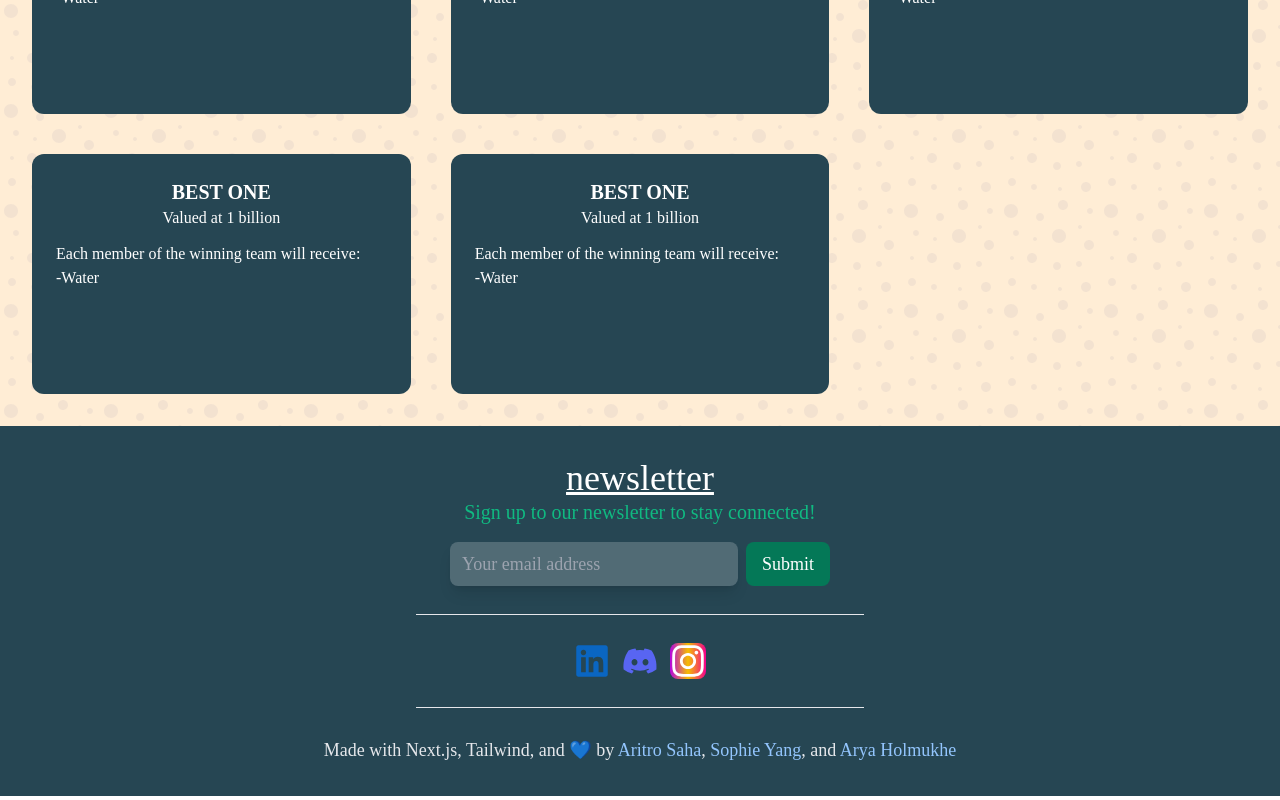
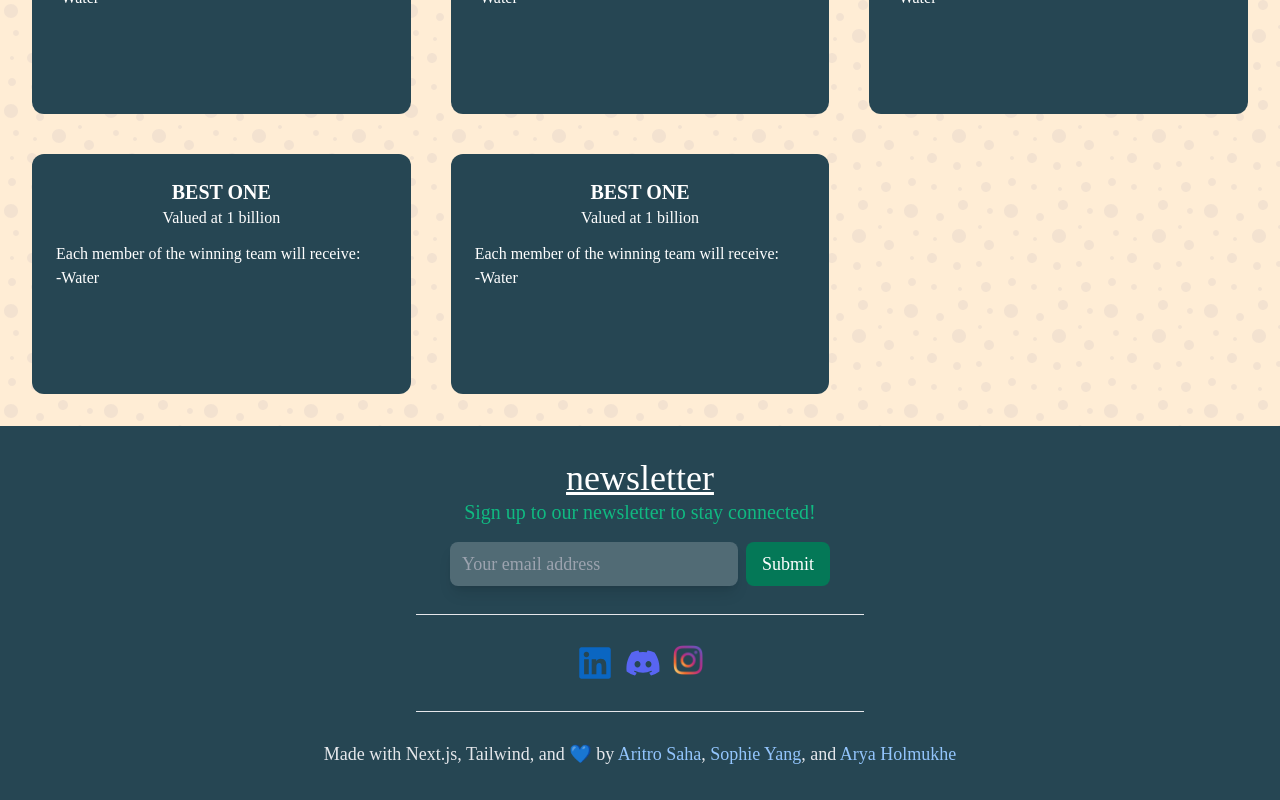
Before and after one commit to AritroSaha10/pethacks-website, a Next.js app: page /prizes in a window 1280 px wide. Shown: the part 400-1200 px from the top of the page. Built offline with nearby package versions, Linux system fonts and the light colour scheme; a web font is replaced by a local one.

Commit message:
fix: instagram logo alignment
closes #12, fixed using next/future/img...

```diff
--- a/components/Footer.tsx
+++ b/components/Footer.tsx
@@ -1,6 +1,6 @@
 import React, { useState } from 'react'
 import Link from 'next/link'
-import Image from 'next/image'
+import Image from 'next/future/image'
 
 import axios from 'axios'
 
@@ -122,12 +122,11 @@ export default function Footer() {
 
                 <a
                     href=""
-                    className=" text-[#fff] hover:text-[#F77737]/75 active:text-[#F77737]/50 duration-200 bg-gradient-to-r from-[#B706E0] via-[#F5BD01] to-[#F5008E] rounded-lg"
                     target="_blank"
                     rel="noreferrer"
                     title="Instagram"
                 >
-                    <FaInstagram/>
+                    <Image width={30} height={30} src={InstagramLogo} alt="instagram logo" />
                 </a>
             </div>
 
```
